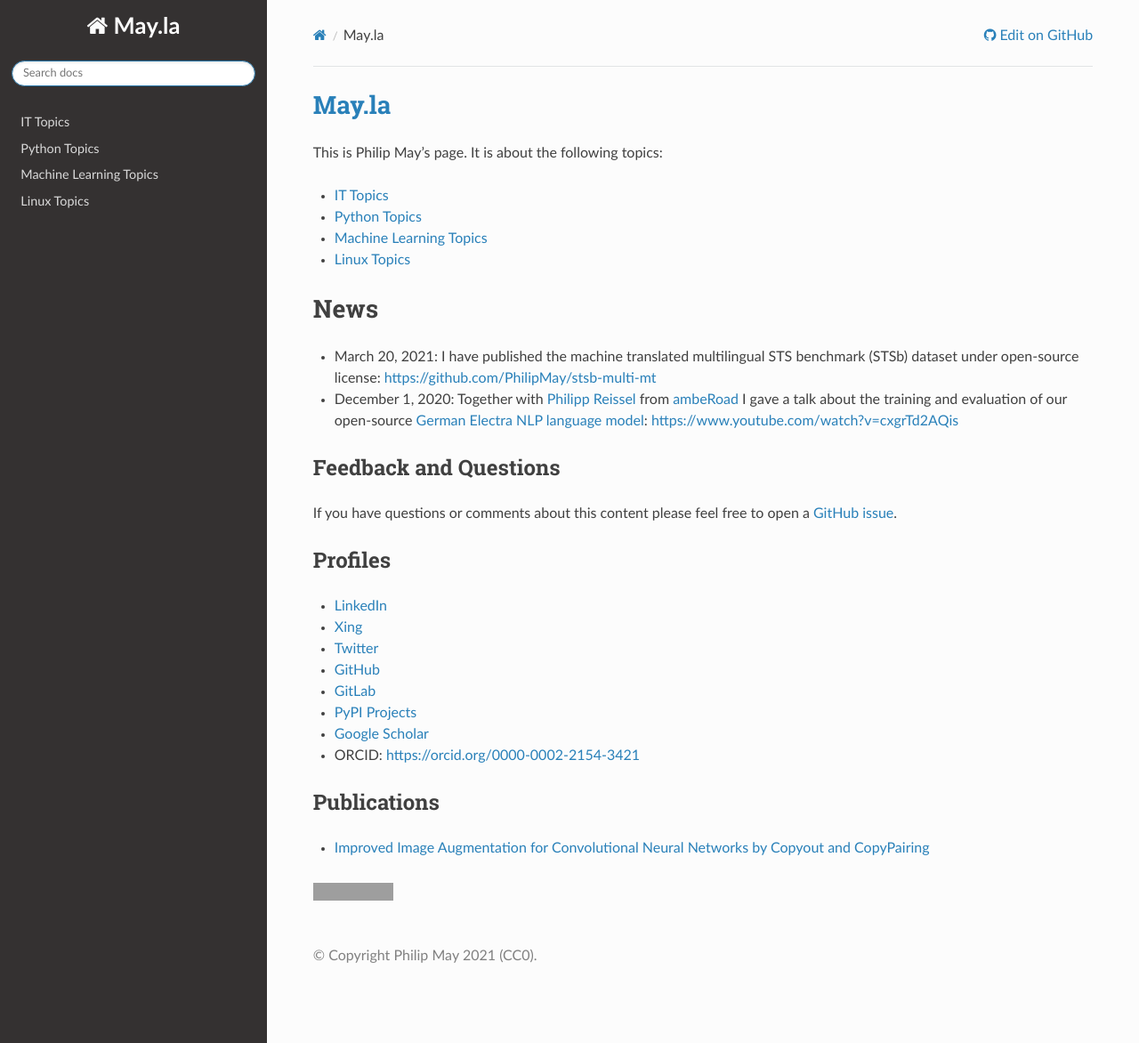
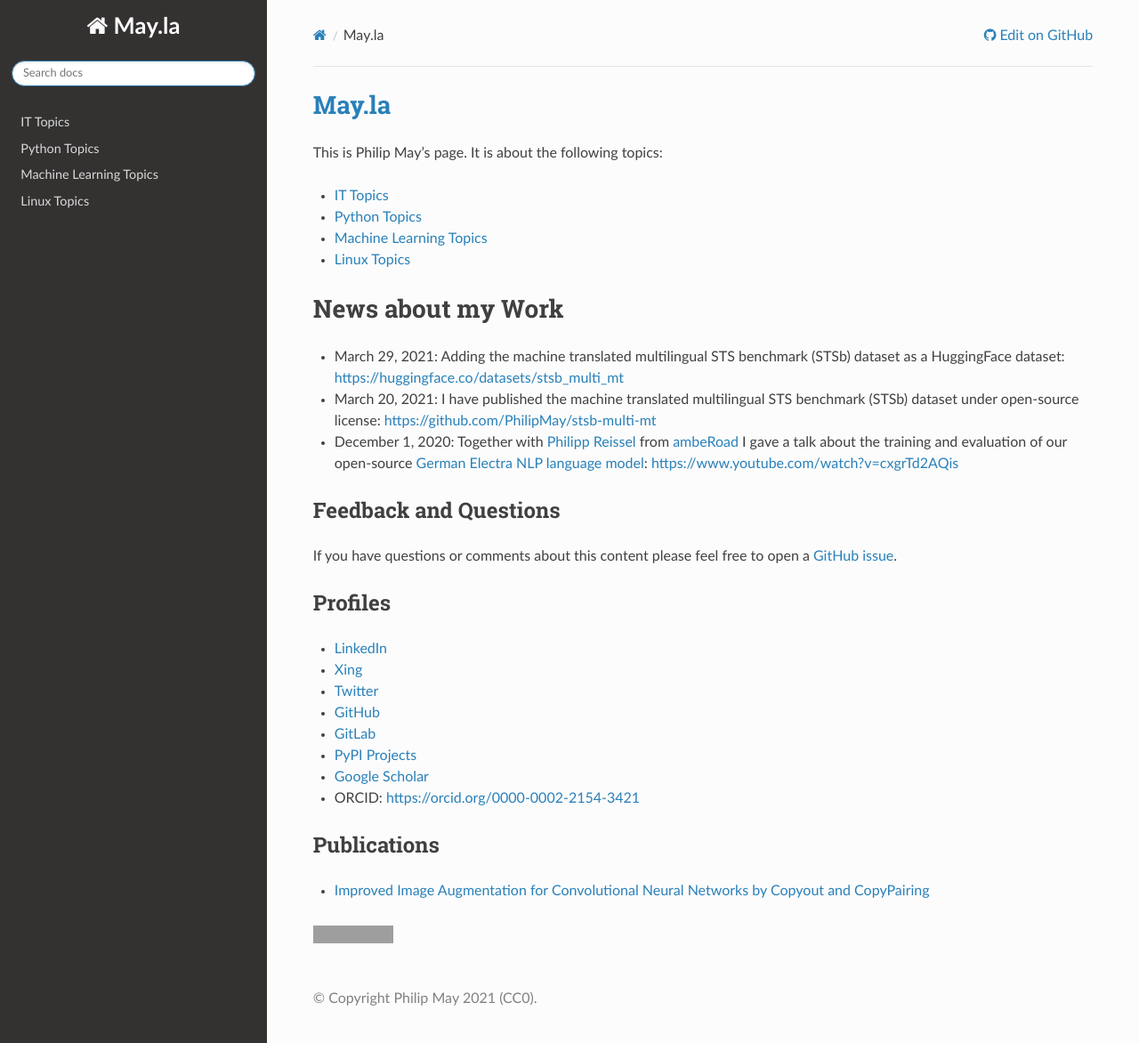
Before and after one commit to PhilipMay/May.la, a Sphinx documentation site: the page built from source/index.md, in a window 1280 px wide and 1172 px high. Shown: the whole window at 89% size. Built offline with Sphinx 7.4.7 and the Read the Docs theme 2.0.0, drawn with Linux system fonts in a browser that asks for light colours; grey boxes are pictures that could not be loaded.

Commit message:
Update index.md

````diff
--- a/source/index.md
+++ b/source/index.md
@@ -12,9 +12,10 @@ ml
 linux
 ```
 
-# News
+# News about my Work
+- March 29, 2021: Adding the machine translated multilingual STS benchmark (STSb) dataset as a HuggingFace dataset: https://huggingface.co/datasets/stsb_multi_mt
 - March 20, 2021: I have published the machine translated multilingual STS benchmark (STSb) dataset under open-source license: https://github.com/PhilipMay/stsb-multi-mt
-- December 1, 2020: Together with [Philipp Reissel ](https://twitter.com/phil_ipp_) from [ambeRoad](https://amberoad.de/) I gave a talk about the training and evaluation of our open-source [German Electra NLP language model](https://huggingface.co/german-nlp-group/electra-base-german-uncased): https://www.youtube.com/watch?v=cxgrTd2AQis
+- December 1, 2020: Together with [Philipp Reissel](https://twitter.com/phil_ipp_) from [ambeRoad](https://amberoad.de/) I gave a talk about the training and evaluation of our open-source [German Electra NLP language model](https://huggingface.co/german-nlp-group/electra-base-german-uncased): https://www.youtube.com/watch?v=cxgrTd2AQis
 
 ## Feedback and Questions
 If you have questions or comments about this content please feel free to
````
